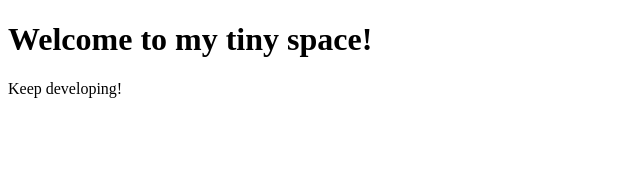
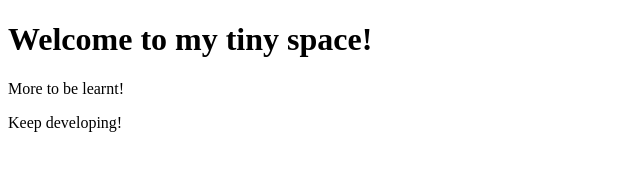
Before and after one commit to 255isWhite/old_self_web, a plain HTML site: page index.html in a window 1280 px wide. Shown: the whole page, without its empty margins (0-640 px from the left). Drawn offline with Linux system fonts and the light colour scheme.

Commit message:
long time to wait github.io to update

```diff
--- a/index.html
+++ b/index.html
@@ -6,6 +6,7 @@
     </head>
     <body>
         <h1> Welcome to my tiny space! </h1>
+        <p> More to be learnt! </p>
         <p> Keep developing! </p>
     </body>
 </html>
```
